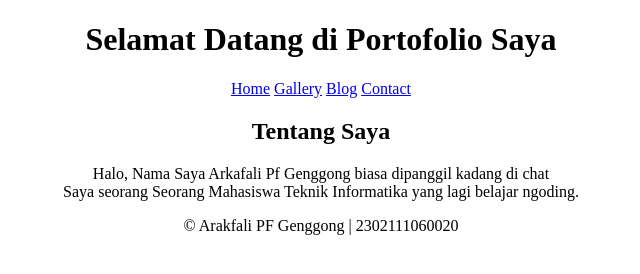
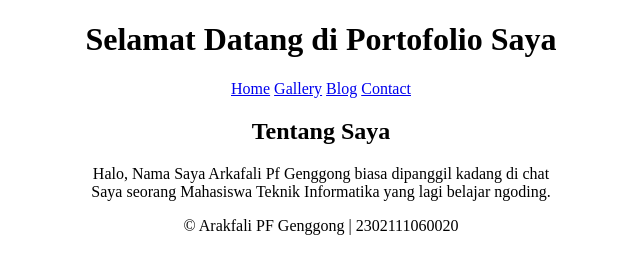
Before and after one commit to sheesssss/TIK2032-Project, a plain HTML site: page Tugas Html/index.html in a window 1280 px wide. Shown: the full height of the page, 319-959 px from the left. Drawn offline with Linux system fonts and the light colour scheme.

Commit message:
mengedit kesalahan

```diff
--- a/Index.html
+++ b/Tugas Html/index.html
@@ -19,7 +19,7 @@
         <h2>Tentang Saya</h2>
         <p>Halo, Nama Saya Arkafali Pf Genggong biasa dipanggil kadang di chat
             <br />
-            Saya seorang Seorang Mahasiswa Teknik Informatika yang lagi belajar ngoding.</p>
+            Saya seorang Mahasiswa Teknik Informatika yang lagi belajar ngoding.</p>
     </section>
     <footer>
         <p>&copy; Arakfali PF Genggong | 2302111060020 </p>
```
